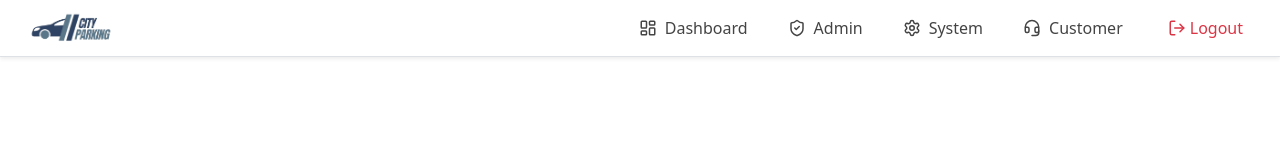
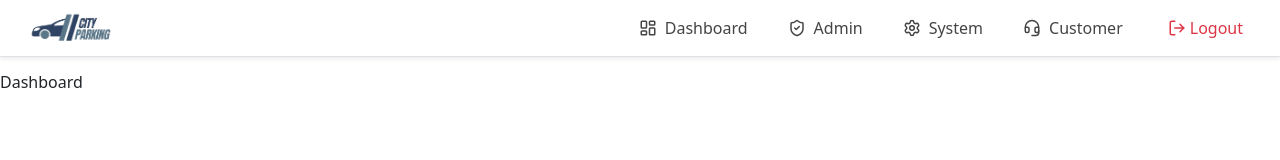
Before and after one commit to maruf119459/smart-parking-admin-frontend, a React (Create React App) app: page / in a window 1280 px wide. Shown: the top 160 px of the page. Built offline with nearby package versions, Linux system fonts and the light colour scheme; no server answers; sample sign-in values are in the browser's storage.

Commit message:
Initial Dashboard Feature Implementation

```diff
--- a/src/App.js
+++ b/src/App.js
@@ -10,6 +10,7 @@ import ForgotPassword from "./pages/ForgotPassword";
 import SystemManagement from "./pages/SystemManagement";
 import AdminManagement from "./pages/AdminManagement";
 import CustomerService from "./pages/CustomerService";
+import Dashboard from "./pages/Dashboard";
 
 function App() {
   return (
@@ -24,6 +25,7 @@ function App() {
 
 
           <Route path="/system-management" element={<PrivateRoute> <SystemManagement /> </PrivateRoute>} />
+          <Route path="/" element={<PrivateRoute> <Dashboard /> </PrivateRoute>} />
 
           <Route path="/AdminManagement" element={<PrivateRoute> <AdminManagement /> </PrivateRoute>} />
           <Route path="/customer-service" element={<PrivateRoute> <CustomerService /> </PrivateRoute>} />
--- /dev/null
+++ b/src/pages/Dashboard.jsx
@@ -0,0 +1,8 @@
+export default function Dashboard() {
+
+    return(
+        <div>
+            Dashboard
+        </div>
+    )
+}
```
